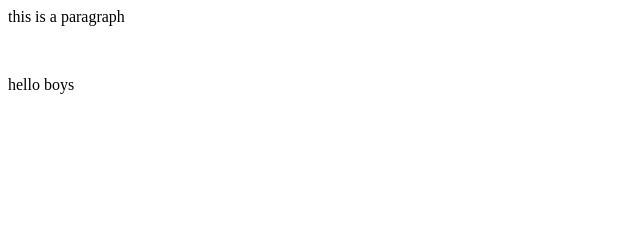
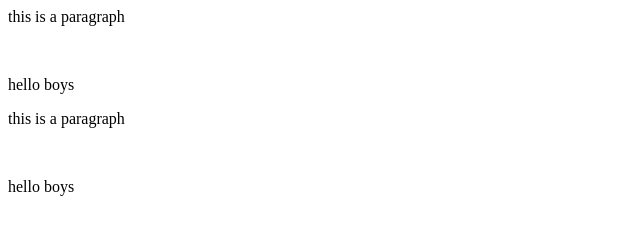
Before and after one commit to Juned-JK/demo, a plain HTML site: page index.html in a window 1280 px wide. Shown: the whole page, without its empty margins (0-640 px from the left). Drawn offline with Linux system fonts and the light colour scheme.

Commit message:
add new lines

```diff
--- a/index.html
+++ b/index.html
@@ -1,3 +1,6 @@
 <p>this is a paragraph</p>
 <br>
 <p>hello boys </p>
+<p>this is a paragraph</p>
+<br>
+<p>hello boys </p>
```
